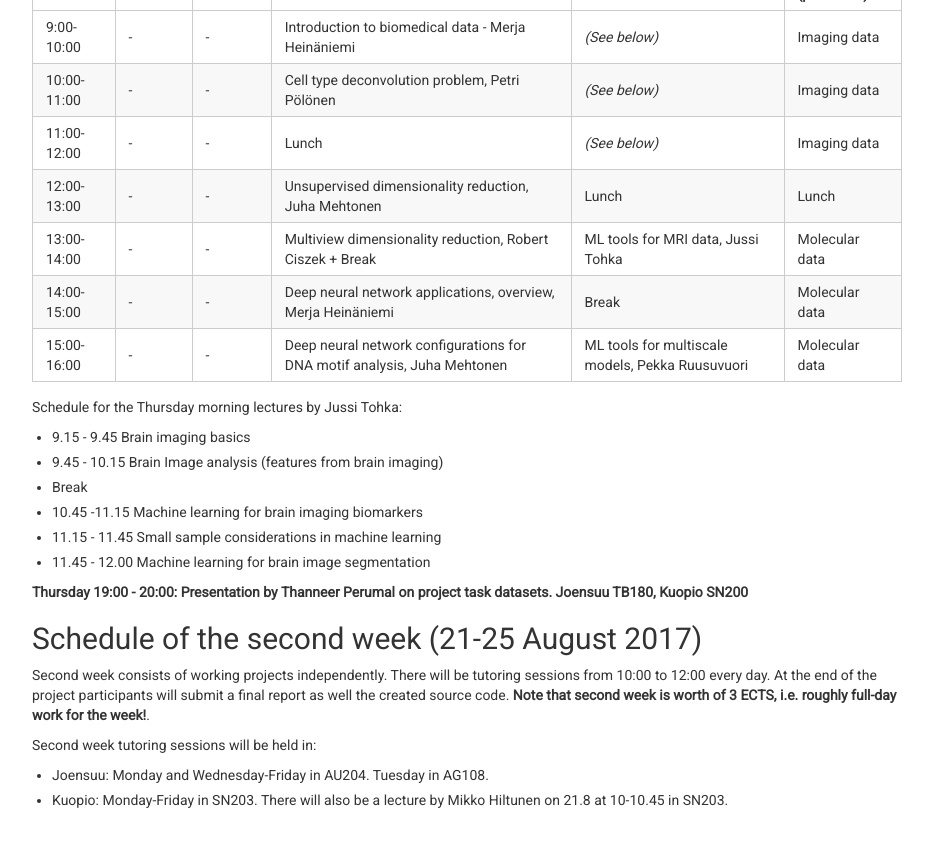
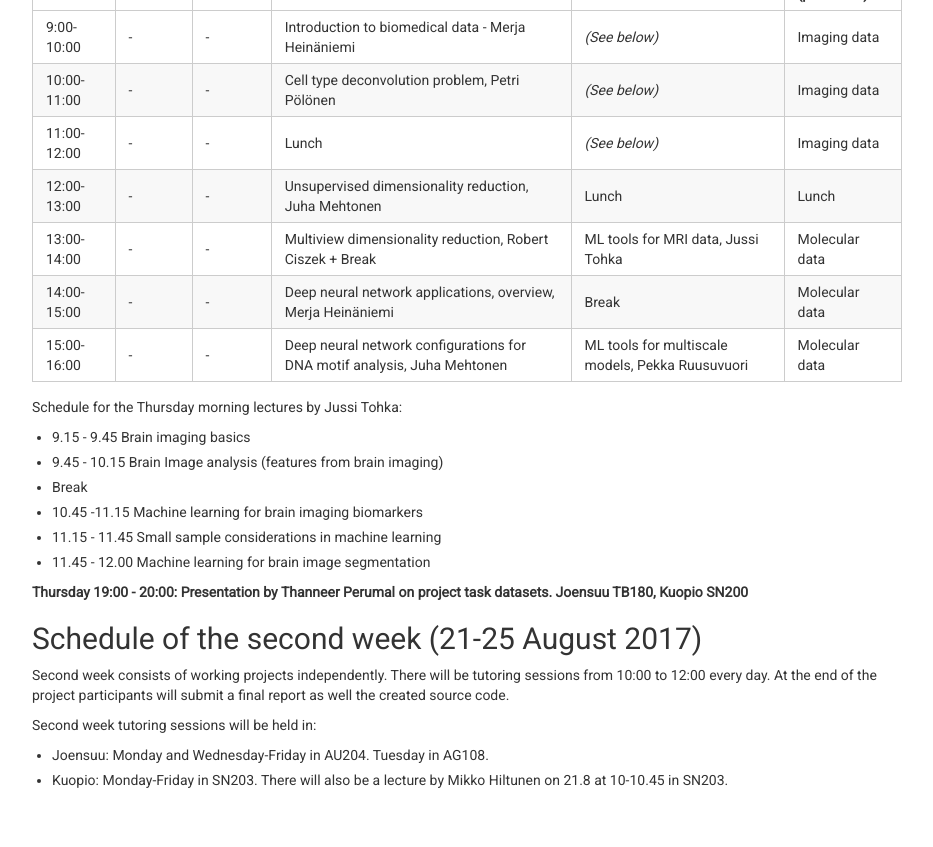
Before and after one commit to abrahamwoubie/Summer_School_RL, a Jekyll site: the page built from schedule.md, in a window 1280 px wide and 900 px high, scrolled down 1989 px. Shown: the top 847 px of the window, without its empty margins (173-1106 px from the left). Built offline with Jekyll 4.4.1, drawn with Linux system fonts in a browser that asks for light colours; nearby versions of some CDN libraries.

Commit message:
Removed scary text about full week work

```diff
--- a/schedule.md
+++ b/schedule.md
@@ -76,7 +76,6 @@ Schedule for the Thursday morning lectures by Jussi Tohka:
 ## Schedule of the second week (21-25 August 2017)
 Second week consists of working projects independently. There will be tutoring sessions from 10:00 to 12:00 every day.
 At the end of the project participants will submit a final report as well the created source code.
-**Note that second week is worth of 3 ECTS, i.e. roughly full-day work for the week!**.
 
 Second week tutoring sessions will be held in:
 
```
